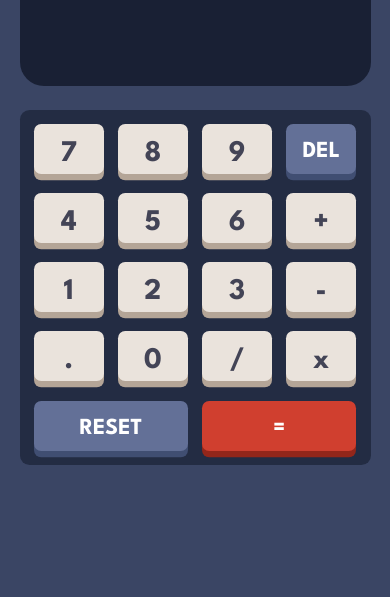
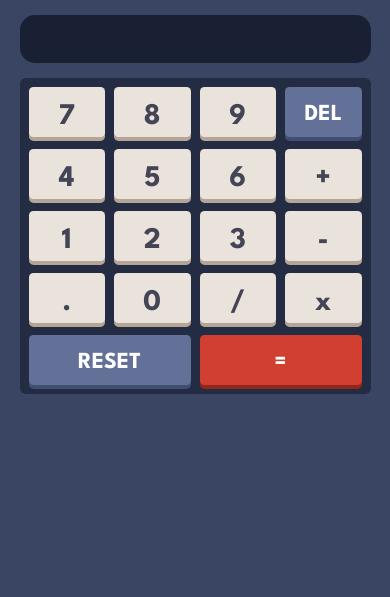
Before and after one commit to RomaZinkevich/Calculator-App, a website: page index.html in a window 390 px wide. Shown: the part 247-844 px from the top of the page. Drawn offline with nearby package versions, Linux system fonts and the light colour scheme.

Commit message:
fixed responsiveness

```diff
--- a/style.css
+++ b/style.css
@@ -83,13 +83,9 @@ h2 {
     justify-content: end;
     align-items: center;
     text-align: center;
-    padding: 0.8rem 0.8rem;
+    padding: 0.8rem;
     border-radius: 0.5rem;
     margin: 0.5rem 0;
-}
-
-.result {
-    min-height: 45px;
 }
 
 /* Buttons */
@@ -225,6 +221,15 @@ h2 {
     .btn.function {
         font-size: 35px;
     }
+
+    .display {
+        padding: 0.8rem 0.2rem;
+        align-items: center;
+    }
+
+    .result {
+        font-size: 40px;
+    }
 }
 
 @media(max-width:400px){
@@ -248,4 +253,8 @@ h2 {
         grid-column-gap: 0.3rem;
         grid-row-gap: 0.4rem;
     }
+
+    *, .result {
+        font-size: 30px;
+    }
 }
```
